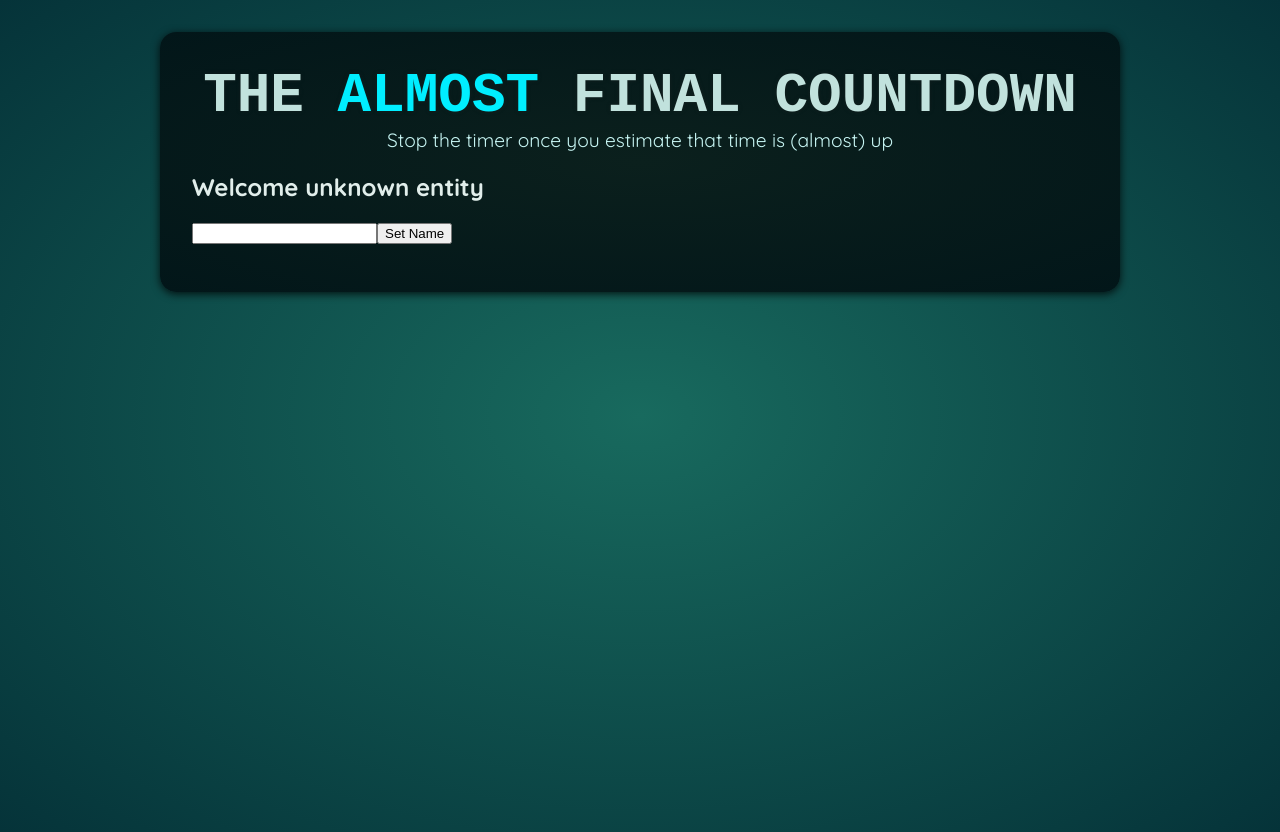
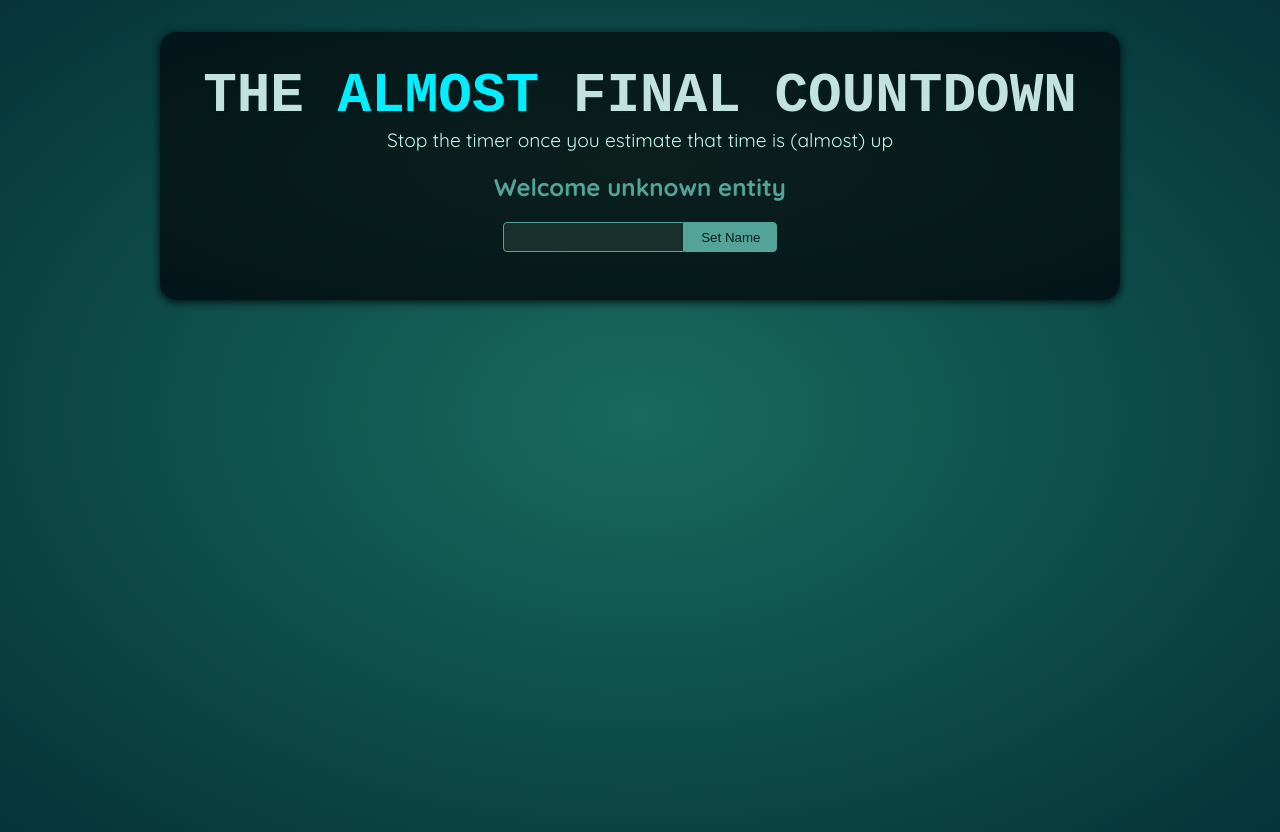
Before and after one commit to mclods/final-countdown-game, a React (Vite) app: page / in a window 1280 px wide. Built offline with nearby package versions, Linux system fonts and the light colour scheme; a web font is replaced by a local one.

Commit message:
Added player component

```diff
--- a/package.json
+++ b/package.json
@@ -12,7 +12,8 @@
   },
   "dependencies": {
     "react": "^18.3.1",
-    "react-dom": "^18.3.1"
+    "react-dom": "^18.3.1",
+    "styled-components": "^6.1.12"
   },
   "devDependencies": {
     "@eslint/js": "^9.9.0",
--- a/src/components/Player.jsx
+++ b/src/components/Player.jsx
@@ -1,12 +1,61 @@
+import styled from 'styled-components';
+
+const Section = styled.section`
+  text-align: center;
+
+  & h2 {
+    color: #54a399;
+  }
+
+  & p {
+    display: flex;
+    justify-content: center;
+    align-items: center;
+  }
+
+  & input {
+    font: inherit;
+    border: 1px solid #54a399;
+    background-color: #192f2b;
+    border-radius: 4px;
+    border-top-right-radius: 0;
+    border-bottom-right-radius: 0;
+    padding: 0.27rem;
+    color: #d1f0ec;
+  }
+
+  & input:focus {
+    outline: none;
+  }
+
+  & button {
+    cursor: pointer;
+    background-color: #54a399;
+    border: 1px solid #54a399;
+    padding: 0.4rem 1rem;
+    color: #061e1a;
+    border-top-right-radius: 4px;
+    border-bottom-right-radius: 4px;
+    border-radius: 4px;
+    border-top-left-radius: 0;
+    border-bottom-left-radius: 0;
+  }
+
+  & button:hover {
+    background-color: #3c8379;
+    border-color: #3c8379;
+  }
+`;
+
 function Player() {
   return (
-    <section id="player">
+    <Section id="player">
       <h2>Welcome unknown entity</h2>
       <p>
         <input type="text" />
         <button>Set Name</button>
       </p>
-    </section>
+    </Section>
   );
 }
 
```
Also changed, not shown: 1 other file (tests, documents, lock files or other folders).
